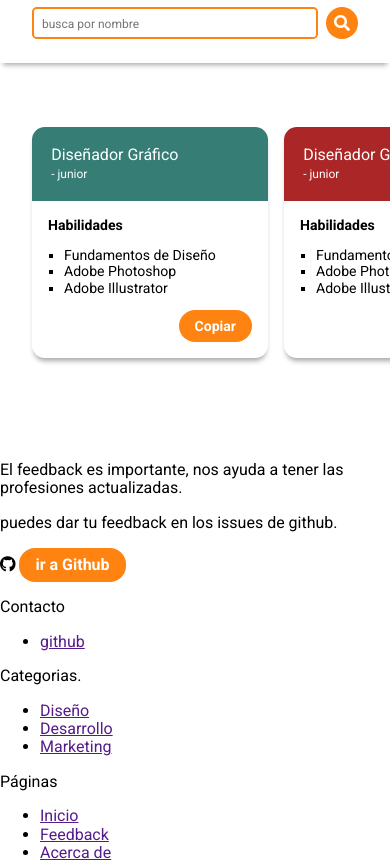
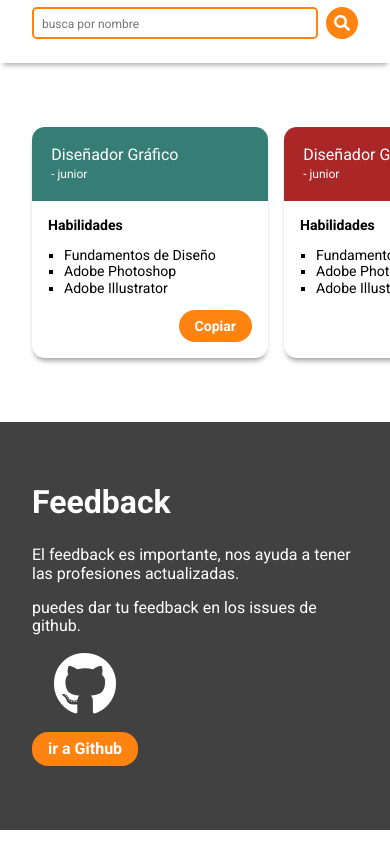
Before and after one commit to jotajotadev/guion, a plain HTML site: page index.html in a window 390 px wide. Shown: the part 600-1465 px from the top of the page. Drawn offline with Linux system fonts and the light colour scheme.

Commit message:
mobile version work

```diff
--- a/index.html
+++ b/index.html
@@ -237,14 +237,14 @@
 
     <article class="feedback">
       <div class="feedback-container">
-        <h2 class="title">
+        <h2 class="title title--feedback">
           Feedback
         </h2>
         <p class="feedback__description bold">El feedback es importante, nos ayuda a tener las profesiones actualizadas.</p>
         <p class="feedback__description ">puedes dar tu feedback en los issues de github.</p>
       </div>
-      <div class="container-github">
-        <i class="fab fa-github"></i>
+      <div class="feedback__container-github">
+        <i class="fab fa-github feedback__ico"></i>
         <a href="" class="button">ir a Github</a>
       </div>
     </article>
--- /dev/null
+++ b/scss/components/_feedback.scss
@@ -0,0 +1,18 @@
+.feedback {
+  margin-bottom: 4rem;
+  color: #fff;
+  padding: 4rem 2rem;
+  background-color: $second;
+  &__container-github {
+    display: inline-flex;
+    flex-flow: column;
+    align-items: center;
+  }
+  &__ico {
+    font-size: 4rem;
+    margin-bottom: 1rem;
+  }
+  .title--feedback {
+    margin-top: 0;
+  }
+}
--- /dev/null
+++ b/scss/components/_footer.scss
@@ -0,0 +1,16 @@
+.footer {
+  color: #fff;
+  background-color: $primary;
+  padding: 4rem 2rem;
+  &__item-title {
+    font-weight: 700;
+  }
+  &__item-list {
+    font-size: 0.75rem;
+    padding-left: 1rem;
+  }
+  &__item-link {
+    color: inherit;
+    text-decoration: none;
+  }
+}
--- a/scss/components/_main-items.scss
+++ b/scss/components/_main-items.scss
@@ -2,7 +2,7 @@
   overflow-x: scroll;
   padding-left: 2rem;
   display: flex;
-  padding-bottom: 1rem;
+  padding-bottom: 4rem;
   &::-webkit-scrollbar {
     width: 0;
   }
--- a/scss/styles.scss
+++ b/scss/styles.scss
@@ -3,3 +3,5 @@
 @import "components/banner";
 @import "components/main-nav";
 @import "components/main-items";
+@import "components/feedback";
+@import "components/footer";
```
Also changed, not shown: css/styles.css, 1 other file.
